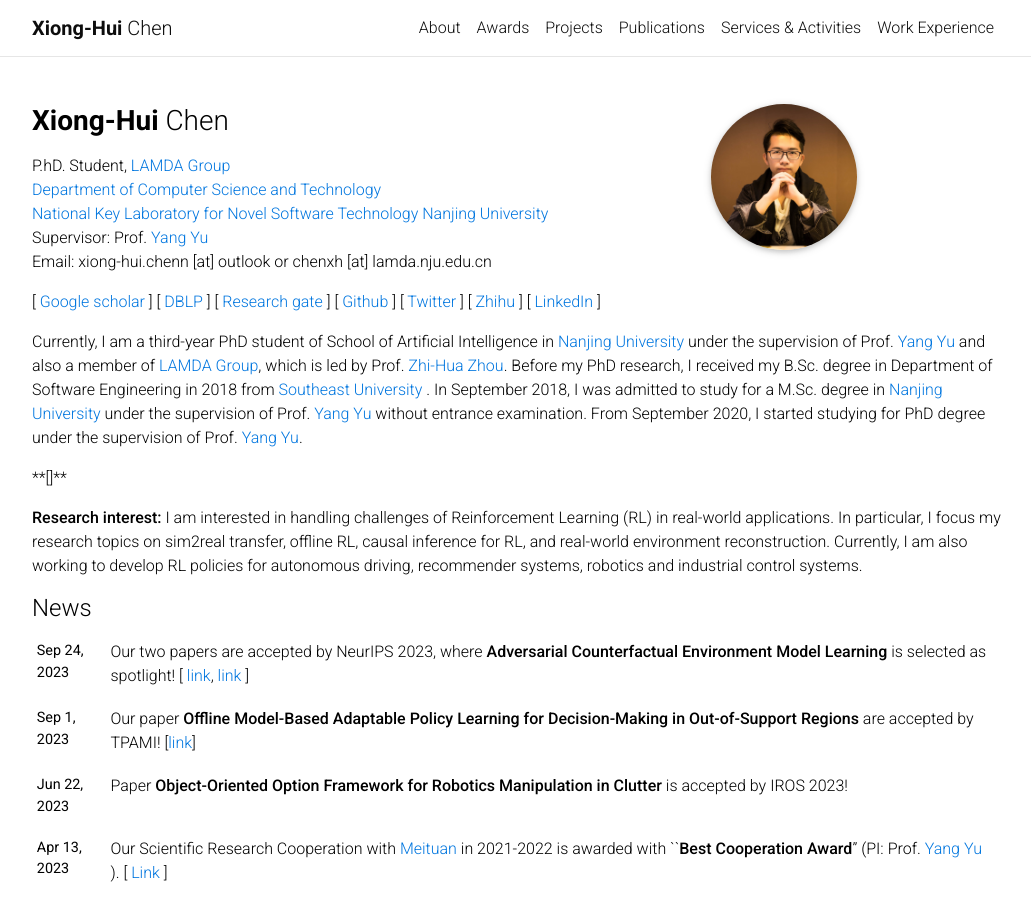
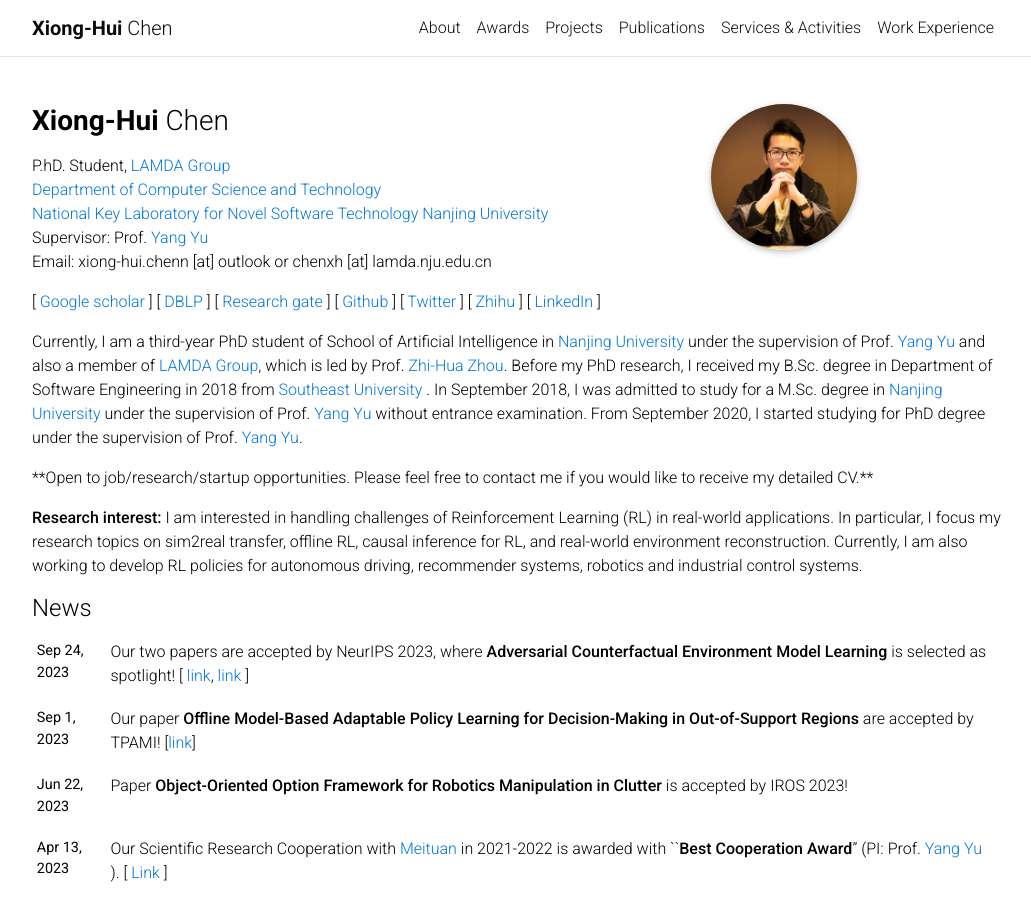
Before and after one commit to xionghuichen/xionghuichen.github.io, a Jekyll site: the page built from _pages/about.md, in a window 1280 px wide and 900 px high. Shown: the whole window, without its empty margins (123-1154 px from the left). Built offline with Jekyll 4.4.1, drawn with Linux system fonts in a browser that asks for light colours; comment, search, counter and statistics services are not loaded.

Commit message:
add about

```diff
--- a/_pages/about.md
+++ b/_pages/about.md
@@ -26,7 +26,7 @@ Email: xiong-hui.chenn [at] outlook or chenxh [at] lamda.nju.edu.cn <br/>
 
 <p> Currently, I am a third-year PhD student of School of Artificial Intelligence in <a href="https://www.nju.edu.cn/EN/main.htm">Nanjing University</a> under the supervision of Prof. <a href="http://www.lamda.nju.edu.cn/yuy/">Yang Yu</a> and also a member of <a href="https://www.lamda.nju.edu.cn/MainPage.ashx">LAMDA Group</a>, which is led by Prof. <a href="https://cs.nju.edu.cn/zhouzh/index.htm">Zhi-Hua Zhou</a>.  Before my PhD research, I received my B.Sc. degree in Department of Software Engineering in 2018 from <a href="https://www.seu.edu.cn/english/main.htm"> Southeast University </a> . In September 2018, I was admitted to study for a M.Sc. degree in <a href="https://www.nju.edu.cn/EN/main.htm">Nanjing University</a>  under the supervision of  Prof. <a href="http://www.lamda.nju.edu.cn/yuy/">Yang Yu</a> without entrance examination.  From September 2020, I started studying for PhD degree under the supervision of  Prof. <a href="http://www.lamda.nju.edu.cn/yuy/">Yang Yu</a>.</p>
 
-<p>**[]**</p>
+<p>**Open to job/research/startup opportunities. Please feel free to contact me if you would like to receive my detailed CV.**</p>
 
 
 **Research interest:**  I am interested in handling challenges of Reinforcement Learning (RL) in real-world applications. In particular, I focus my research topics on sim2real transfer, offline RL, causal inference for RL, and real-world environment reconstruction. Currently, I am also working to develop RL policies for autonomous driving, recommender systems, robotics and industrial control systems.
```
